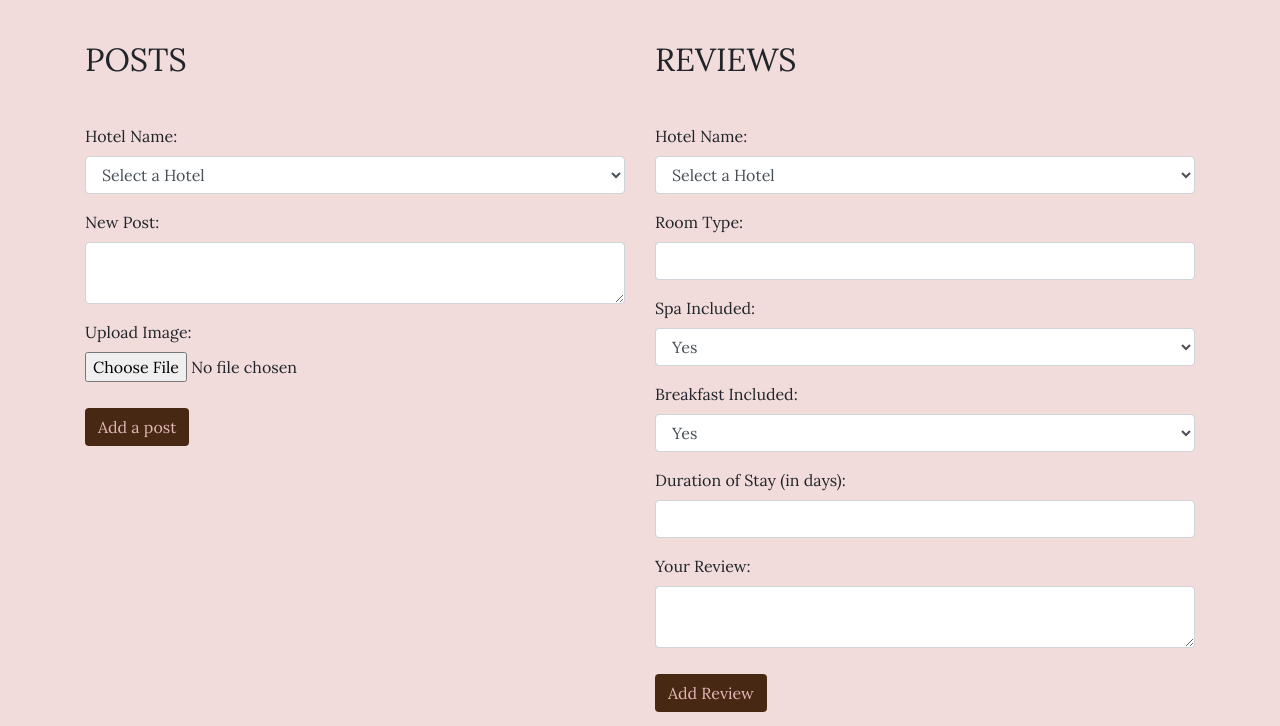
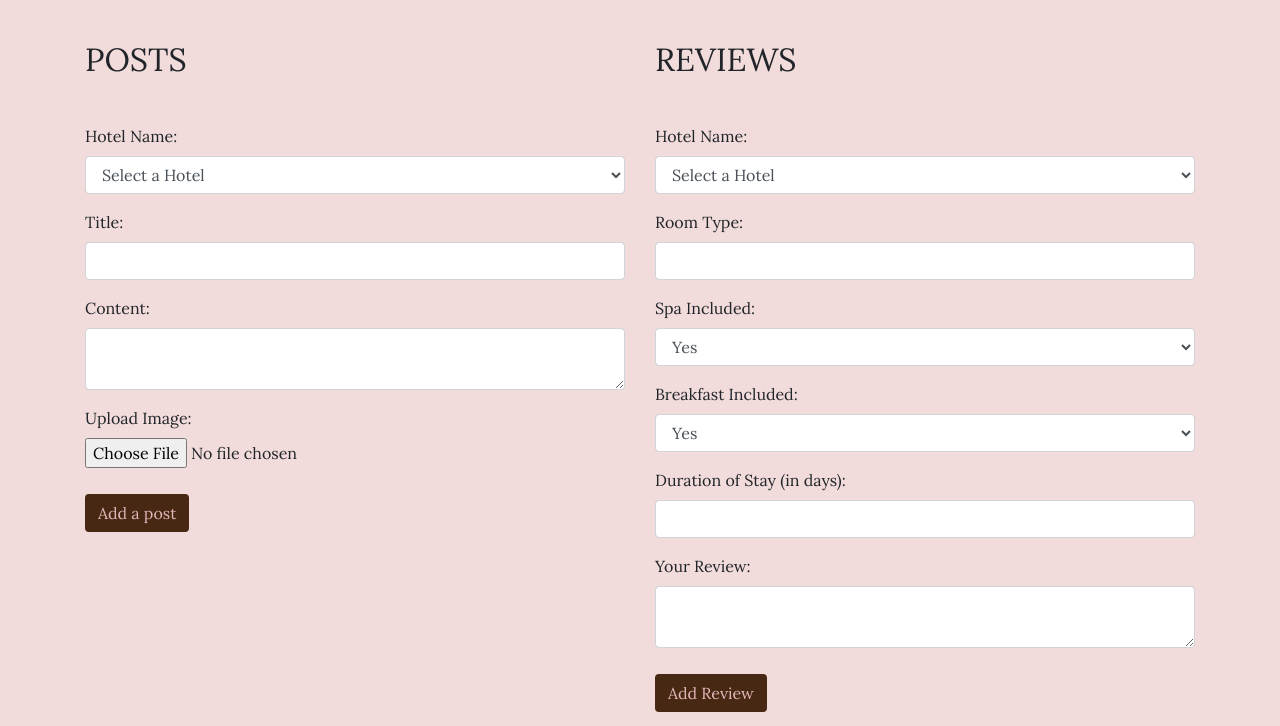
Before and after one commit to Hebaabbas/Hotels, a Django app: page /todo/posts/ in a window 1280 px wide. Shown: the part 334-1060 px from the top of the page. Run offline with Django 3.2, Linux system fonts and the light colour scheme; the visitor is signed in with stand-in values (Sample User, id 1); data that the repository does not hold is empty; parts of the project's set-up code (start-up, migrations or seed data) failed here and were passed over; some libraries are stand-ins or nearby versions.

Commit message:
update the posts code in views.py and posts.html

```diff
--- a/hotels_todo/urls.py
+++ b/hotels_todo/urls.py
@@ -1,36 +1,20 @@
-"""hotels_todo URL Configuration
-
-The `urlpatterns` list routes URLs to views. For more information please see:
-    https://docs.djangoproject.com/en/3.2/topics/http/urls/
-Examples:
-Function views
-    1. Add an import:  from my_app import views
-    2. Add a URL to urlpatterns:  path('', views.home, name='home')
-Class-based views
-    1. Add an import:  from other_app.views import Home
-    2. Add a URL to urlpatterns:  path('', Home.as_view(), name='home')
-Including another URLconf
-    1. Import the include() function: from django.urls import include, path
-    2. Add a URL to urlpatterns:  path('blog/', include('blog.urls'))
-"""
 from django.contrib import admin
 from django.urls import path, include
-from todo import views
 from django.contrib.auth import views as auth_views
-from todo.views import get_index, sign_in_view, add_review_view, PostList, ReviewList
+from todo.views import get_index, sign_up_view
+from todo import views as todo_views
 
 urlpatterns = [
     path('admin/', admin.site.urls),
-    path('', get_index, name="home"),
-    path('summernote/', include('django_summernote.urls')),
-    path('todo/', include('todo.urls')),
-    path('accounts/', include('allauth.urls')),
+    path('', todo_views.get_index, name="home"),  # Home page URL
+    path('todo/', include('todo.urls')),  # Include all URLs from the todo app
+    path('summernote/', include('django_summernote.urls')),  # Summernote URL
+    path('accounts/', include('allauth.urls')),  # Allauth URL patterns
+
+
+
+    # Authentication URLs
     path('signin/', auth_views.LoginView.as_view(template_name='todo/signIn.html'), name='sign_in'),
-    path('signup/', views.sign_up_view, name='sign_up'),
+    path('signup/', sign_up_view, name='sign_up'),
     path('signout/', auth_views.LogoutView.as_view(next_page='home'), name='sign_out'),
-    path('add_review/<int:hotel_id>/', add_review_view, name='add_review'),
-    path('reviews/', ReviewList.as_view(), name='review_list'),
-    path('posts/', PostList.as_view(), name='post_list'),
-    path('posts/<int:post_id>/', PostList.as_view(), name='post_list'),
-
 ]
--- a/static/js/posts.js
+++ b/static/js/posts.js
@@ -15,3 +15,17 @@ document.addEventListener('DOMContentLoaded', function () {
         });
     }
 });
+
+
+
+function updateAction(hotelId) {
+    var form = document.getElementById('reviewForm');
+    form.action = '/todo/add_review/' + hotelId + '/';
+}
+document.addEventListener('DOMContentLoaded', function() {
+    document.getElementById('hotelNameReview').addEventListener('change', function() {
+        var hotelId = this.value;
+        var form = document.getElementById('reviewForm');
+        form.action = "{% url 'add_review' 0 %}".replace('/0/', '/' + hotelId + '/');
+    });
+});
--- a/todo/templates/todo/posts.html
+++ b/todo/templates/todo/posts.html
@@ -60,33 +60,35 @@
             <div class="col-md-6">
                 <h2 class="section-heading">Posts</h2>
                 {% if user.is_authenticated %}
-                    <!-- Form to Add a Post -->
+                    <form method="post" action="{% url 'add_post' %}" enctype="multipart/form-data">
+                        {% csrf_token %}
                         <div class="form-group">
                             <label for="hotelName">Hotel Name:</label>
-                            <select name="hotelName" id="hotelName" class="form-control">
+                            <select name="hotel" id="hotelName" class="form-control">
                                 <option value="" selected>Select a Hotel</option>
                                 {% for hotel in hotels %}
                                     <option value="{{ hotel.id }}">{{ hotel.name }}</option>
                                 {% endfor %}
                             </select>
                         </div>
-
                         <div class="form-group">
-                            <label for="postContent" class="form-label">New Post:</label>
+                            <label for="postTitle" class="form-label">Title:</label>
+                            <input type="text" name="title" id="postTitle" class="form-control" required>
+                        </div>
+                        <div class="form-group">
+                            <label for="postContent" class="form-label">Content:</label>
                             <textarea class="form-control" id="postContent" name="content" required></textarea>
                         </div>
                         <div class="form-group">
                             <label for="postImage" class="form-label">Upload Image:</label>
                             <input type="file" class="form-control-file" id="postImage" name="image">
                         </div>
-                        <form method="post" enctype="multipart/form-data">
-                            {% csrf_token %}
-                            {{ form.as_p }}
-                            <button type="submit" class="btn custom-button">Add a post</button>
-                        </form>
-                    {% else %}
-                        <p>You must be logged in to post.</p>
-                    {% endif %}
+                        <button type="submit" class="btn custom-button">Add a post</button>
+                    </form>
+                {% else %}
+                    <p>You must be logged in to post.</p>
+                {% endif %}
+
 
                 <!-- Loop through posts here -->
                 {% for post in post_list %}
--- a/todo/urls.py
+++ b/todo/urls.py
@@ -1,6 +1,6 @@
 from . import views
 from django.urls import path
-from .views import sign_in_view, sign_up_view, posts_view, delete_post, delete_review, delete_comment, add_review_view
+from .views import sign_in_view, sign_up_view, delete_post, delete_review, delete_comment, add_review_view
 
 
 urlpatterns = [
@@ -13,9 +13,7 @@ urlpatterns = [
     path('add_post/', views.add_post, name='add_post'),
     path('add_review/<int:hotel_id>/', add_review_view, name='add_review'),
     path('add_comment/<int:post_id>/', views.add_comment, name='add_comment'),
-    path('todo/posts/', posts_view, name='post_list'),
     path('delete_post/<int:post_id>/', delete_post, name='delete_post'),
     path('delete_review/<int:review_id>/', delete_review, name='delete_review'),
     path('delete_comment/<int:comment_id>/', delete_comment, name='delete_comment'),
-    path('posts/', views.posts_view, name='post_list'),
 ]
--- a/todo/views.py
+++ b/todo/views.py
@@ -8,19 +8,10 @@ from django.contrib import messages
 from todo import views
 from .forms import UserCreationForm
 from django.contrib.auth.decorators import login_required
-from .forms import PostForm
 from .forms import CustomUserCreationForm
 from todo.models import CustomUser
 from .forms import ReviewForm
 from django.http import Http404
-
-
-def your_view_function(request):
-    hotels = Hotel.objects.all()
-    context = {
-        'hotels': hotels,
-    }
-    return render(request, 'posts.html', {'hotels': hotels})
 
 
 def get_index(request):
@@ -31,28 +22,6 @@ def contact_view(request):
     return render(request, 'todo/contact.html')
 
 
-def posts_view(request):
-    hotels = Hotel.objects.all()
-    posts = Post.objects.all()
-    reviews = Review.objects.all()
-
-
-    # Check if the user is authenticated
-    if request.user.is_authenticated:
-        firstname = request.user.firstname
-        lastname = request.user.lastname
-    else:
-        firstname = ''
-        lastname = ''
-
-    context = {
-        'hotels': hotels,
-        'posts': posts,
-        'firstname': firstname,
-        'lastname': lastname,
-        'reviews': reviews,
-    }
-    return render(request, 'todo/posts.html', context)
 
 def sign_in_view(request):
     if request.method == 'POST':
@@ -86,6 +55,8 @@ class PostList(generic.ListView):
     template_name = "todo/posts.html"
     queryset = Post.objects.all().order_by("-post_date")
     paginate_by = 5
+    context_object_name = 'post_list'
+
 
     def get_context_data(self, **kwargs):
         context = super().get_context_data(**kwargs)
@@ -114,24 +85,36 @@ class ReviewList(generic.ListView):
 @login_required
 def add_post(request):
     if request.method == 'POST':
-        form = PostForm(request.POST, request.FILES)
-        form.fields['hotel'].queryset = Hotel.objects.all()  # Include all hotels in the queryset
-        if form.is_valid():
-            post = form.save(commit=False)
-            post.user = request.user
-            post.hotel = form.cleaned_data['hotel']
-            post.save()
-            messages.success(request, 'Your post has been successfully added!')
+        # Retrieve form data
+        title = request.POST.get('title')
+        content = request.POST.get('content')
+        hotel_id = request.POST.get('hotel')
+        image = request.FILES.get('image')
+
+        # Validation (you can add more complex validation as needed)
+        if not title or not content or not hotel_id:
+            messages.error(request, "Please fill in all required fields.")
             return redirect('post_list')
-        else:
-            messages.error(request, 'Please correct the error below.')
-    else:
-        form = PostForm()
-        form.fields['hotel'].queryset = Hotel.objects.all()  # Include all hotels in the queryset
 
-    context = {'form': form}
-    return render(request, 'todo/add_post.html', context)
+        # Create a new Post instance
+        post = Post(
+            title=title,
+            content=content,
+            user=request.user,
+            hotel_id=hotel_id,  # Assuming hotel_id is the primary key of a hotel
+            image=image  # Handle image file upload
+        )
 
+        # Save the new post
+        post.save()
+        messages.success(request, 'Your post has been successfully added!')
+        return redirect('post_list')
+
+    # Context for GET request
+    context = {
+        'hotels': Hotel.objects.all()
+    }
+    return render(request, 'todo/posts.html', context)
 
 @login_required
 def add_comment(request, post_id):
```
Also changed, not shown: todo/forms.py (+1 -6 lines).
